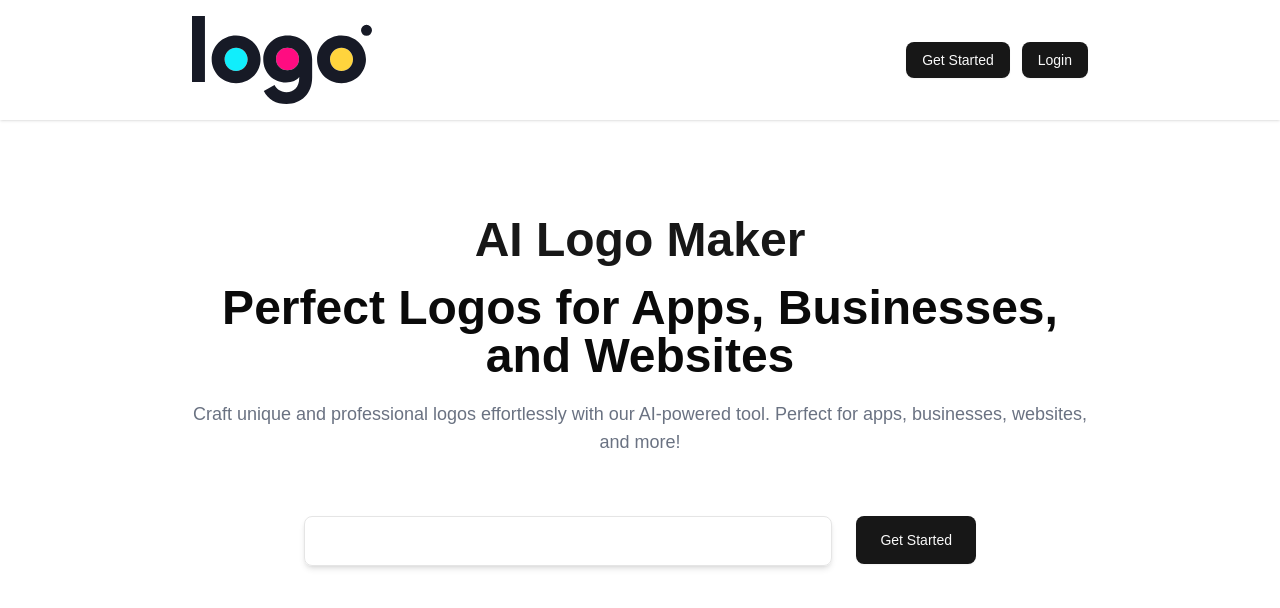
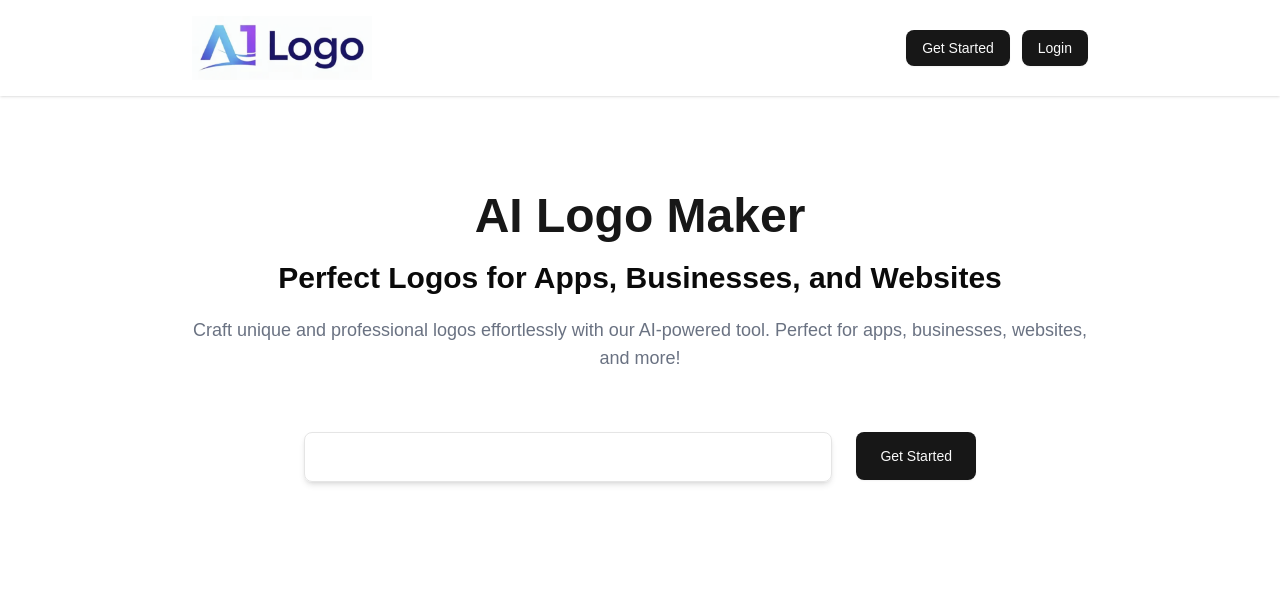
Before and after one commit to xxz807/ai-logo-maker, a Next.js app: page / in a window 1280 px wide. Shown: the top 608 px of the page. Built offline with nearby package versions, Linux system fonts and the light colour scheme; no server answers; a web font is replaced by a local one.

Commit message:
enhancement

```diff
--- a/app/_components/Header.jsx
+++ b/app/_components/Header.jsx
@@ -10,7 +10,7 @@ function Header() {
     const router = useRouter();
     return (
         <div className="px-10 lg:px-32 xl:px-48 2xl:px-56 p-4 flex justify-between items-center shadow-sm">
-            <Image onClick={() => { router.push("/") }} src={"/logo.svg"} alt="logo" width={180} height={100} />
+            <Image onClick={() => { router.push("/") }} src={"/ai-logo1.png"} alt="logo" width={180} height={100} />
             <div className="flex gap-3 items-center">
                 {user ? <Button onClick={() => { router.push("/dashboard") }}>Dashboard</Button>
                     : <div className="flex gap-3">
--- a/app/_components/Hero.jsx
+++ b/app/_components/Hero.jsx
@@ -8,7 +8,7 @@ function Hero() {
     return (
         <div className='flex items-center mt-24 flex-col gap-5  '>
             <h2 className='text-primary text-5xl text-center font-bold'>{Lookup.HeroHeading}</h2>
-            <h2 className=' text-5xl text-center font-bold'>{Lookup.HeroSubheading}</h2>
+            <h2 className=' text-3xl text-center font-bold'>{Lookup.HeroSubheading}</h2>
             <p className='text-lg text-gray-500 text-center'>{Lookup.HeroDesc}</p>
             <div className='flex gap-6 w-full max-w-2xl mt-10 '>
                 <input className='p-3 border rounded-md w-full shadow-md'
```
Also changed, not shown: public/ai-logo1.png (added), public/ai-logo2.png (added).
